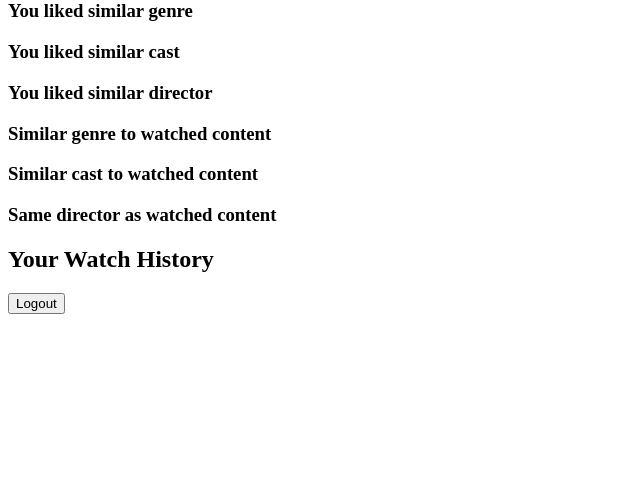
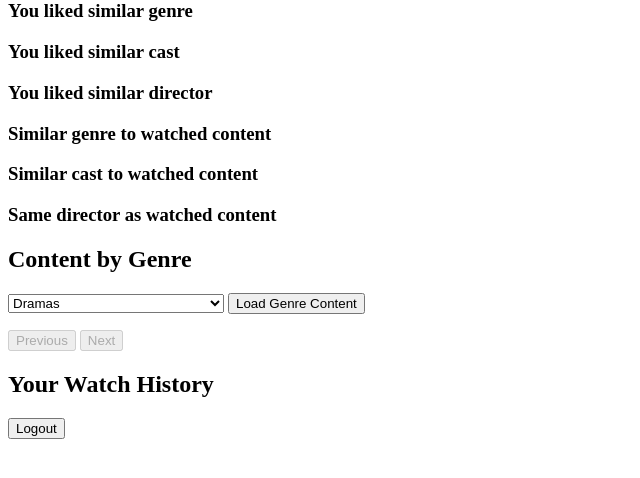
Before and after one commit to seoyeong10yun/SoftwareEngineering_Team14, a Django app: page /home/ in a window 1280 px wide. Shown: the part 302-780 px from the top of the page, without its empty margins (0-640 px from the left). Run offline with Django 5.2, Linux system fonts and the light colour scheme.

Commit message:
feat: 장르별 콘텐츠 load 기능 및 결과 페이징 처리 기능 추가

```diff
--- a/api/api.py
+++ b/api/api.py
@@ -257,3 +257,16 @@
         }
 
         return Response(response_data, status=status.HTTP_200_OK)
+
+# 장르별 컨텐츠를 출력하는 APIView
+class GenreContentView(APIView):
+    permission_classes = [IsAuthenticated]
+    authentication_classes = [TokenAuthentication]
+
+    def get(self, request, genre):
+        paginator = PageNumberPagination()
+        paginator.page_size = 10  # 페이지당 10개의 항목을 표시
+        contents = Content.objects.filter(genre__icontains=genre)
+        result_page = paginator.paginate_queryset(contents, request)
+        serializer = ContentSerializer(result_page, many=True)
+        return paginator.get_paginated_response(serializer.data)
--- a/api/urls.py
+++ b/api/urls.py
@@ -21,4 +21,5 @@
     path('dislike_content/', DislikeContentView.as_view(), name='dislike_content'),
     path('search/', ContentSearchView.as_view(), name='content_search'),
     path('recommend/', RecommendContentView.as_view(), name='recommend-content'),
+    path('genre/<str:genre>/', GenreContentView.as_view(), name='genre_content'),
 ]
--- a/templates/myapp/home.html
+++ b/templates/myapp/home.html
@@ -40,6 +40,57 @@
         <ul id="watched-director"></ul>
     </div>
 
+    <h2>Content by Genre</h2>
+    <select id="genre-select">
+        <!-- 장르 옵션들 -->
+        <option value="Dramas">Dramas</option>
+        <option value="Independent Movies">Independent Movies</option>
+        <option value="International Movies">International Movies</option>
+        <option value="British TV Shows">British TV Shows</option>
+        <option value="Reality TV">Reality TV</option>
+        <option value="Comedies">Comedies</option>
+        <option value="Romantic Movies">Romantic Movies</option>
+        <option value="Horror Movies">Horror Movies</option>
+        <option value="Sci-Fi & Fantasy">Sci-Fi & Fantasy</option>
+        <option value="Thrillers">Thrillers</option>
+        <option value="Action & Adventure">Action & Adventure</option>
+        <option value="Classic Movies">Classic Movies</option>
+        <option value="Anime Features">Anime Features</option>
+        <option value="Children & Family Movies">Children & Family Movies</option>
+        <option value="Documentaries">Documentaries</option>
+        <option value="Music & Musicals">Music & Musicals</option>
+        <option value="Cult Movies">Cult Movies</option>
+        <option value="Faith & Spirituality">Faith & Spirituality</option>
+        <option value="LGBTQ Movies">LGBTQ Movies</option>
+        <option value="Crime TV Shows">Crime TV Shows</option>
+        <option value="International TV Shows">International TV Shows</option>
+        <option value="TV Dramas">TV Dramas</option>
+        <option value="Romantic TV Shows">Romantic TV Shows</option>
+        <option value="Spanish-Language TV Shows">Spanish-Language TV Shows</option>
+        <option value="Stand-Up Comedy">Stand-Up Comedy</option>
+        <option value="TV Shows">TV Shows</option>
+        <option value="Movies">Movies</option>
+        <option value="TV Comedies">TV Comedies</option>
+        <option value="Sports Movies">Sports Movies</option>
+        <option value="TV Action & Adventure">TV Action & Adventure</option>
+        <option value="TV Sci-Fi & Fantasy">TV Sci-Fi & Fantasy</option>
+        <option value="TV Mysteries">TV Mysteries</option>
+        <option value="Docuseries">Docuseries</option>
+        <option value="Anime Series">Anime Series</option>
+        <option value="TV Horror">TV Horror</option>
+        <option value="Teen TV Shows">Teen TV Shows</option>
+        <option value="Korean TV Shows">Korean TV Shows</option>
+        <option value="Stand-Up Comedy & Talk Shows">Stand-Up Comedy & Talk Shows</option>
+        <option value="Kids' TV">Kids' TV</option>
+        <option value="Classic & Cult TV">Classic & Cult TV</option>
+        <option value="TV Thrillers">TV Thrillers</option>
+        <option value="Science & Nature TV">Science & Nature TV</option>
+    </select>
+    <button onclick="loadGenreContent()">Load Genre Content</button>
+    <ul id="genre-content-list"></ul>
+    <button id="prev-genre-page" disabled>Previous</button>
+    <button id="next-genre-page" disabled>Next</button>
+
     <h2>Your Watch History</h2>
     <ul id="watch-history"></ul>
 
@@ -52,6 +103,8 @@
     <script>
         const token = localStorage.getItem('token');
         let currentPage = 1;
+        let currentGenrePage = 1;
+        let currentGenre = '';
 
         function loadRecommendedContent() {
             fetch('/api/recommend/', {
@@ -113,7 +166,6 @@
                         li.onclick = () => window.location.href = `/content/${item.id}/`;
                         watchedGenre.appendChild(li);
                     });
-
                     data.watched_cast.forEach(item => {
                         const li = document.createElement('li');
                         li.textContent = item.title;
@@ -155,6 +207,46 @@
                 document.getElementById('next-page').disabled = !data.next;
             });
         }
+
+        function loadGenreContent(page = 1) {
+            const genre = document.getElementById('genre-select').value;
+            currentGenre = genre;
+
+            fetch(`/api/genre/${genre}/?page=${page}`, {
+                headers: {
+                    'Authorization': `Token ${token}`,
+                }
+            })
+            .then(response => response.json())
+            .then(data => {
+                const genreContentList = document.getElementById('genre-content-list');
+                genreContentList.innerHTML = ''; // Clear existing content
+                data.results.forEach(content => {
+                    const li = document.createElement('li');
+                    li.textContent = content.title;
+                    li.onclick = () => window.location.href = `/content/${content.id}/`;
+                    genreContentList.appendChild(li);
+                });
+
+                document.getElementById('prev-genre-page').disabled = !data.previous;
+                document.getElementById('next-genre-page').disabled = !data.next;
+            })
+            .catch(error => {
+                console.error('Error loading genre content:', error);
+            });
+        }
+
+        document.getElementById('prev-genre-page').onclick = () => {
+            if (currentGenrePage > 1) {
+                currentGenrePage--;
+                loadGenreContent(currentGenrePage);
+            }
+        };
+
+        document.getElementById('next-genre-page').onclick = () => {
+            currentGenrePage++;
+            loadGenreContent(currentGenrePage);
+        };
 
         document.getElementById('prev-page').onclick = () => {
             if (currentPage > 1) {
```
